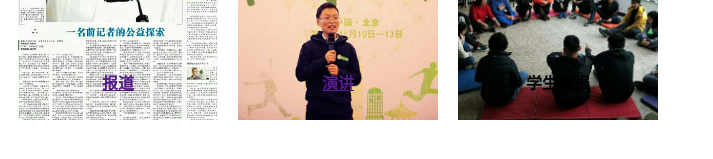
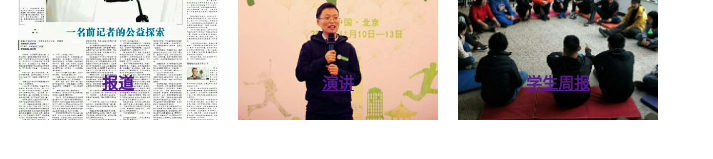
Before and after one commit to zhanbei521/zhanbei521.github.io, a plain HTML site: page index.html in a window 1280 px wide. Shown: the part 165-324 px from the top of the page, without its empty margins (0-713 px from the left). Drawn offline with Linux system fonts and the light colour scheme.

Commit message:
Update index.html

```diff
--- a/index.html
+++ b/index.html
@@ -33,7 +33,7 @@
 		</div>
 		<div class="bar">
 			<img src="97476017875882188.jpg" width="200" height="200">
-			<h4>学生周报</h4>
+			<h4><a href="">学生周报</a></h4>
 		</div>
 	</div>
    </body>
```
